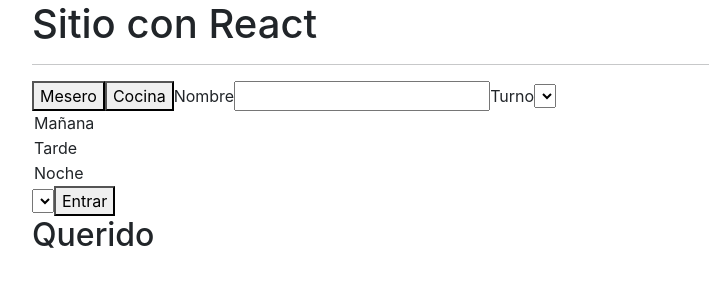
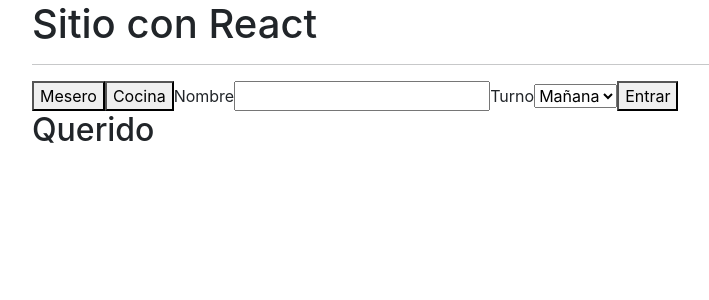
Before and after one commit to cecyramallo/SCL015-burger-queen, a React (Create React App) app: page / in a window 1280 px wide. Shown: the top 300 px of the page, without its empty margins (50-759 px from the left). Built offline with nearby package versions, Linux system fonts and the light colour scheme.

Commit message:
commit entry

```diff
--- a/src/Components/Entry.js
+++ b/src/Components/Entry.js
@@ -7,11 +7,11 @@
         <button>Mesero</button><button>Cocina</button>
         <label>Nombre</label><input type="text"/>
         <label>Turno</label>
-        <select name="Turno" id=""/>
+        <select name="Turno" id="">
           <option value="">Mañana</option>
           <option value="">Tarde</option>
           <option value="">Noche</option>
-        <select/>
+        </select>
         <button>Entrar</button>
       </div>
     </div>
```
